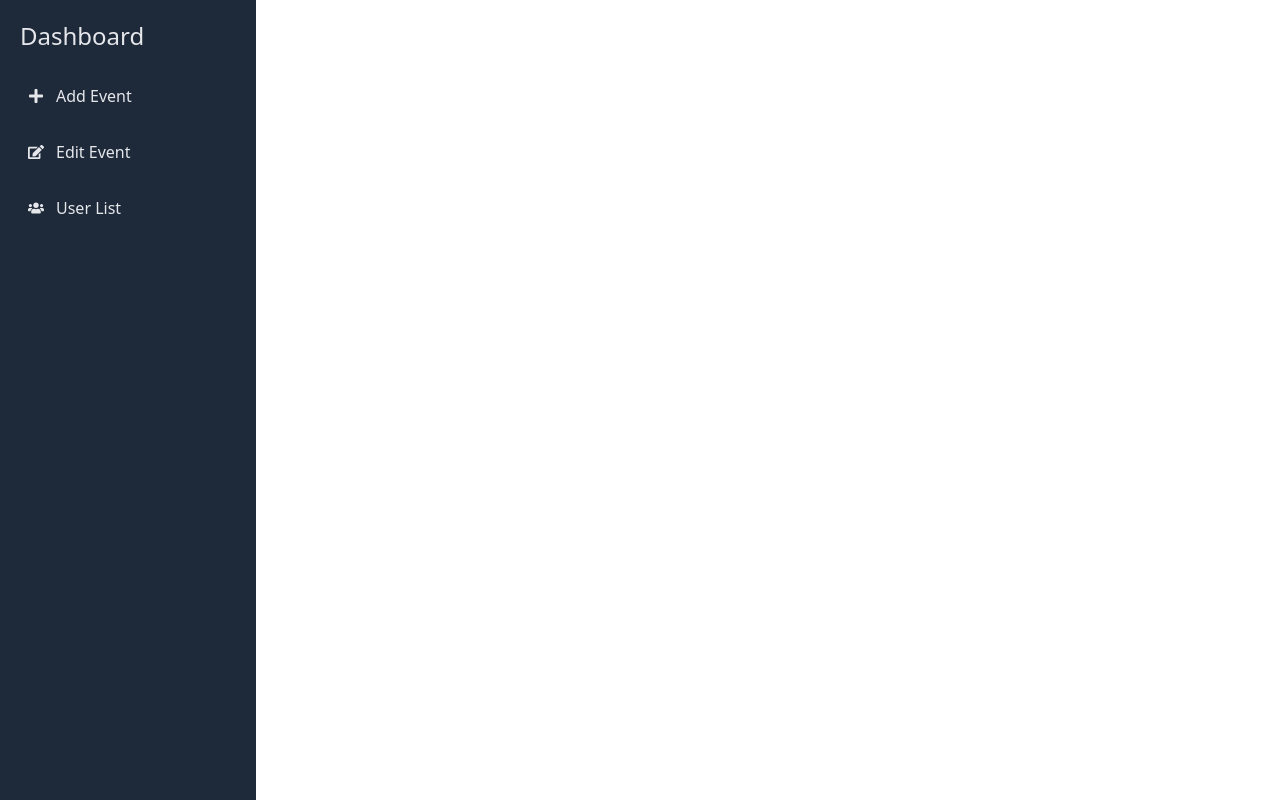
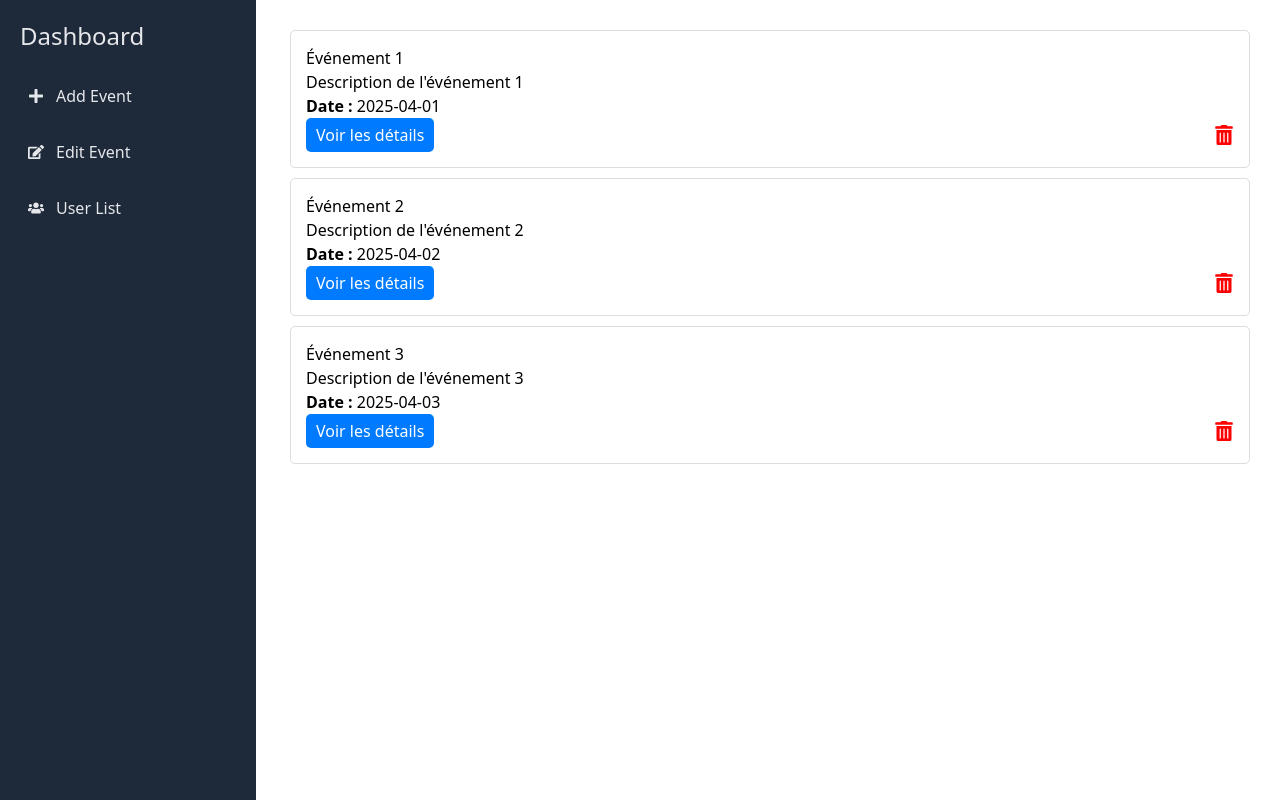
Before and after one commit to marcyannick1/events, a React (Vite) app in the folder front/: page /dashboard in a window 1280 px wide. Built offline with nearby package versions, Linux system fonts and the light colour scheme.

Commit message:
refactor EventList and UserList components to use local state for events and users, and update EventServices for API interactions

```diff
--- a/front/src/components/Events/EventList.jsx
+++ b/front/src/components/Events/EventList.jsx
@@ -1,39 +1,22 @@
-import React, { useEffect, useState } from 'react';
+import React, { useState } from 'react';
 import { FaTrashAlt } from 'react-icons/fa';
 import { useNavigate } from 'react-router-dom';
-import EventServices from '../../services/EventServices';
 
 const EventList = ({ onDelete }) => {
-    const [events, setEvents] = useState([]);
+    const [events, setEvents] = useState([
+        { id: 1, title: 'Événement 1', description: 'Description de l\'événement 1', date: '2025-04-01' },
+        { id: 2, title: 'Événement 2', description: 'Description de l\'événement 2', date: '2025-04-02' },
+        { id: 3, title: 'Événement 3', description: 'Description de l\'événement 3', date: '2025-04-03' },
+    ]);
     const navigate = useNavigate();
 
-    useEffect(() => {
-        const fetchEvents = async () => {
-            try {
-                const data = await EventServices.getAllEvents();
-                setEvents(data);
-            } catch (error) {
-                console.error("Erreur lors de la récupération des événements :", error);
-                alert("Impossible de récupérer les événements.");
-            }
-        };
-
-        fetchEvents();
-    }, []);
-
-    const handleDelete = async (eventId) => {
+    const handleDelete = (eventId) => {
         const confirmDelete = window.confirm("Êtes-vous sûr de vouloir supprimer cet événement ?");
         if (confirmDelete) {
-            try {
-                await EventServices.deleteEvent(eventId);
-                alert("Événement supprimé avec succès !");
-                setEvents(events.filter(event => event.id !== eventId)); // Mettre à jour la liste localement
-                if (onDelete) {
-                    onDelete(eventId); // Appeler une fonction de rappel si nécessaire
-                }
-            } catch (error) {
-                console.error("Erreur lors de la suppression :", error);
-                alert("Impossible de supprimer l'événement.");
+            setEvents(events.filter(event => event.id !== eventId)); // Mettre à jour la liste localement
+            alert("Événement supprimé avec succès !");
+            if (onDelete) {
+                onDelete(eventId); // Appeler une fonction de rappel si nécessaire
             }
         }
     };
--- a/front/src/components/User/UserList.jsx
+++ b/front/src/components/User/UserList.jsx
@@ -1,37 +1,20 @@
-import React, { useEffect, useState } from 'react';
-import UserServices from '../../services/UserServices';
+import React, { useState } from 'react';
 
 const UserList = () => {
-    const [users, setUsers] = useState([]);
-    const [loading, setLoading] = useState(true);
-    const [error, setError] = useState(null);
-
-    useEffect(() => {
-        const fetchUsers = async () => {
-            try {
-                const userService = new UserServices();
-                const data = await userService.getUsers(); // Utilisation de la méthode correcte
-                setUsers(data);
-            } catch (err) {
-                setError(err.message);
-            } finally {
-                setLoading(false);
-            }
-        };
-
-        fetchUsers();
-    }, []);
-
-    if (loading) return <p>Loading...</p>;
-    if (error) return <p>Error: {error}</p>;
+    const [users] = useState([
+        { id: 1, firstName: 'John', lastName: 'Doe', email: 'john.doe@example.com' },
+        { id: 2, firstName: 'Jane', lastName: 'Smith', email: 'jane.smith@example.com' },
+        { id: 3, firstName: 'Alice', lastName: 'Johnson', email: 'alice.johnson@example.com' },
+    ]);
 
     return (
-        <div>
-            <h1>User List</h1>
-            <ul>
+        <div style={styles.container}>
+            <h1 style={styles.title}> Liste des Utilisateurs</h1>
+            <ul style={styles.list}>
                 {users.map((user) => (
-                    <li key={user.id}>
-                        {user.firstName} {user.lastName} - {user.email}
+                    <li key={user.id} style={styles.listItem}>
+                        <span style={styles.name}>{user.firstName} {user.lastName}</span>
+                        <span style={styles.email}>{user.email}</span>
                     </li>
                 ))}
             </ul>
@@ -39,4 +22,43 @@ const UserList = () => {
     );
 };
 
+const styles = {
+    container: {
+        backgroundColor: '#f8f9fa', // Couleur de fond claire
+        padding: '20px',
+        borderRadius: '8px',
+        boxShadow: '0 4px 6px rgba(0, 0, 0, 0.1)',
+        maxWidth: '600px',
+        margin: '20px auto',
+        fontFamily: 'Arial, sans-serif',
+    },
+    title: {
+        color: '#343a40', // Couleur sombre pour le titre
+        textAlign: 'center',
+        marginBottom: '20px',
+    },
+    list: {
+        listStyleType: 'none',
+        padding: 0,
+        margin: 0,
+    },
+    listItem: {
+        display: 'flex',
+        justifyContent: 'space-between',
+        alignItems: 'center',
+        padding: '10px 15px',
+        marginBottom: '10px',
+        backgroundColor: '#ffffff', // Couleur de fond des éléments
+        borderRadius: '5px',
+        boxShadow: '0 2px 4px rgba(0, 0, 0, 0.1)',
+    },
+    name: {
+        fontWeight: 'bold',
+        color: '#007bff', // Couleur principale pour le nom
+    },
+    email: {
+        color: '#6c757d', // Couleur secondaire pour l'email
+    },
+};
+
 export default UserList;
--- a/front/src/page/Dashboard.jsx
+++ b/front/src/page/Dashboard.jsx
@@ -11,7 +11,7 @@ export default function Dashboard() {
             <div style={{ marginLeft: '260px', padding: '20px', width: '100%' }}>
                 <Routes>
                     <Route path="users" element={<UserList />} />
-                    <Route path="events" element={<EventList events={[]} />} />
+                    <Route path="/" element={<EventList events={[]} />} />
                 </Routes>
             </div>
         </div>
--- a/front/src/services/EventServices.js
+++ b/front/src/services/EventServices.js
@@ -1,19 +1,15 @@
 const API_URL = import.meta.env.VITE_APP_BACKEND_API_URL;
 
 export default class EventServices {
-     async getAllEvents() {
-        const response = await fetch(`${API_URL}/events`, {
-            headers: {
-                // Authorization: `Bearer ${localStorage.getItem("token")}`,
-            },
-        });
+    async getAllEvents() {
+        const response = await fetch(`${API_URL}/events`);
         if (!response.ok) {
             throw new Error("Failed to fetch events");
         }
         return response.json();
     }
 
-     async getEventById(eventId) {
+    async getEventById(eventId) {
         const response = await fetch(`${API_URL}/events/${eventId}`, {
             headers: {
                 Authorization: `Bearer ${localStorage.getItem("token")}`,
@@ -25,7 +21,7 @@ export default class EventServices {
         return response.json();
     }
 
-     async addEvent(eventData) {
+    async addEvent(eventData) {
         const response = await fetch(`${API_URL}/events`, {
             method: "POST",
             headers: {
@@ -40,7 +36,7 @@ export default class EventServices {
         return response.json();
     }
 
-     async updateEvent(eventId, eventData) {
+    async updateEvent(eventId, eventData) {
         const response = await fetch(`${API_URL}/events/${eventId}`, {
             method: "PUT",
             headers: {
@@ -55,7 +51,7 @@ export default class EventServices {
         return response.json();
     }
 
-     async deleteEvent(eventId) {
+    async deleteEvent(eventId) {
         const response = await fetch(`${API_URL}/events/${eventId}`, {
             method: "DELETE",
             headers: {
```
